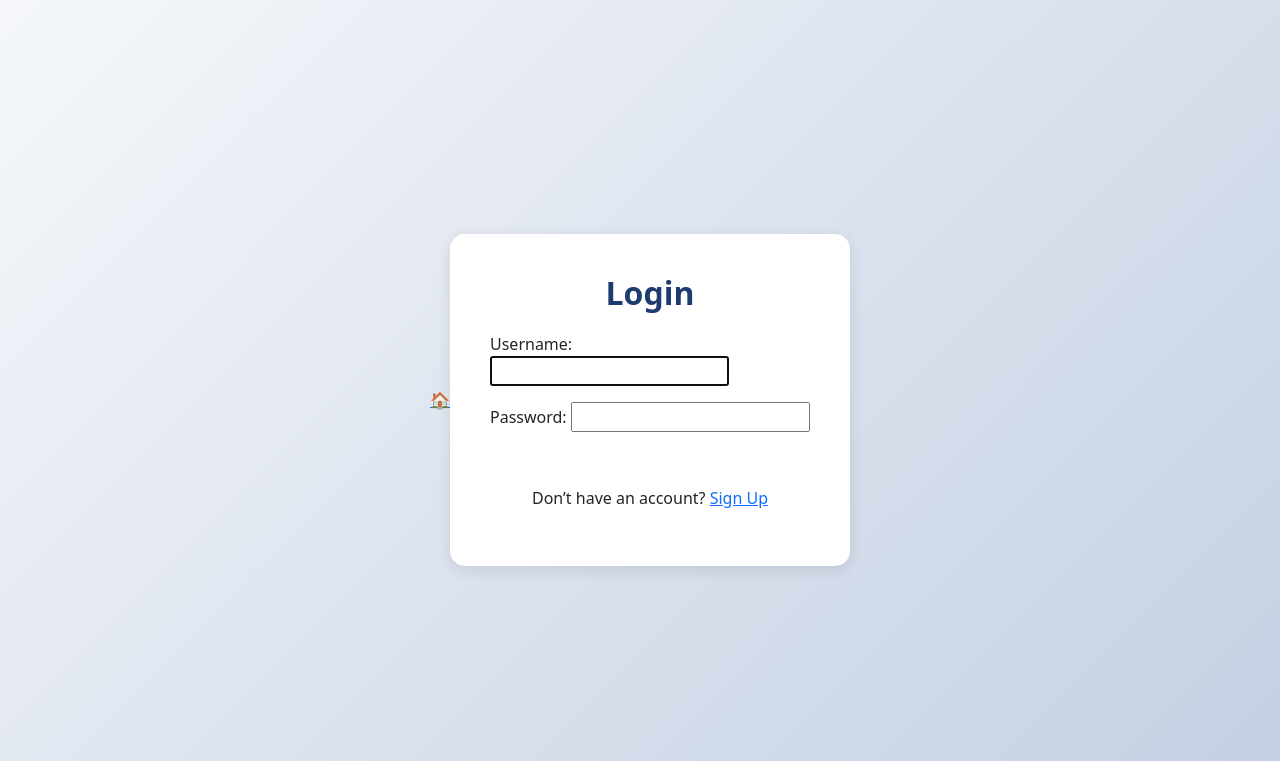
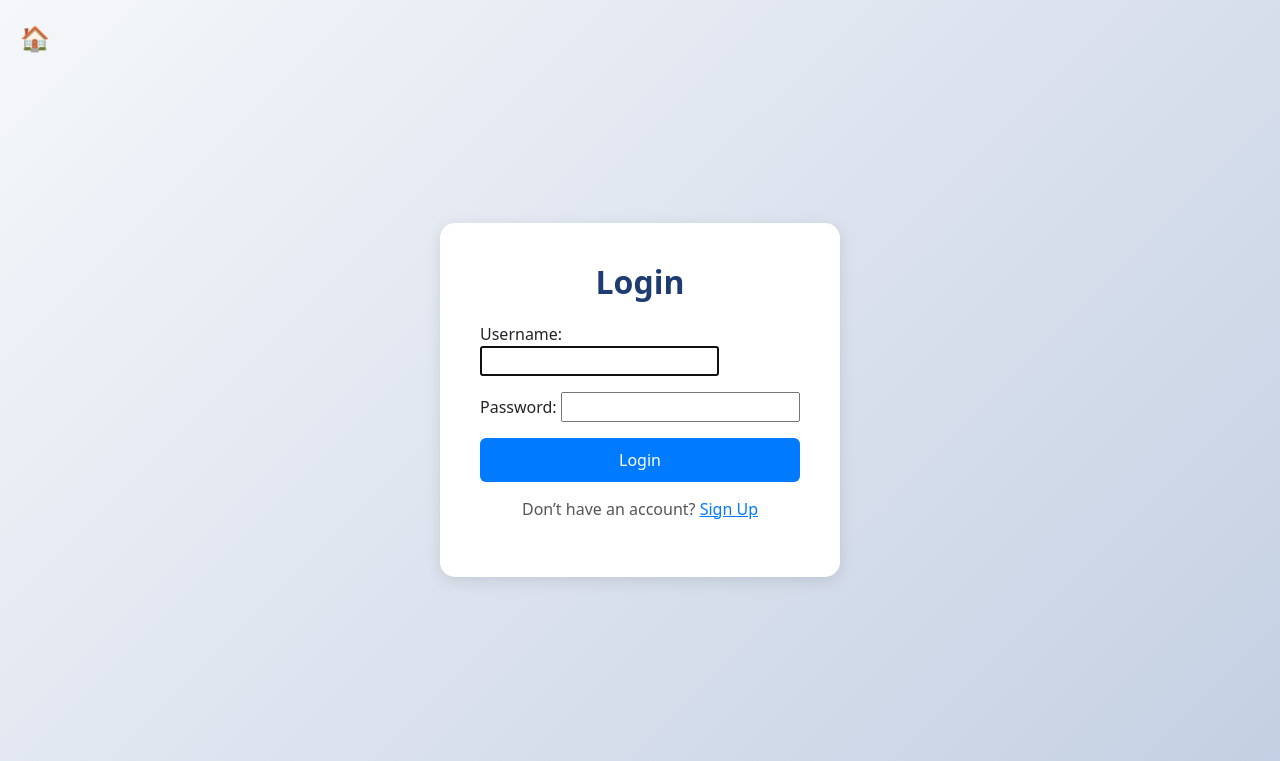
Before and after one commit to ConradPB/microloan-tracker, a Django app: page /login/ in a window 1280 px wide. Shown: the top 761 px of the page. Run offline with Django 5.2, Linux system fonts and the light colour scheme.

Commit message:
updated stylin

```diff
--- a/loans/templates/login.html
+++ b/loans/templates/login.html
@@ -24,6 +24,28 @@
             font-weight: 600;
             margin-bottom: 20px;
         }
+        .btn-login {
+            background-color: #007bff;
+            border: none;
+            padding: 10px;
+            font-weight: 500;
+        }
+        .home-icon {
+            position: absolute;
+            top: 20px;
+            left: 20px;
+            font-size: 1.5rem;
+            color: #1e3c72;
+            text-decoration: none;
+        }
+        .signup-prompt {
+            margin-top: 15px;
+            color: #555;
+        }
+        .signup-prompt a {
+            color: #007bff;
+            font-weight: 500;
+        }
     </style>
 </head>
 <body>
```
